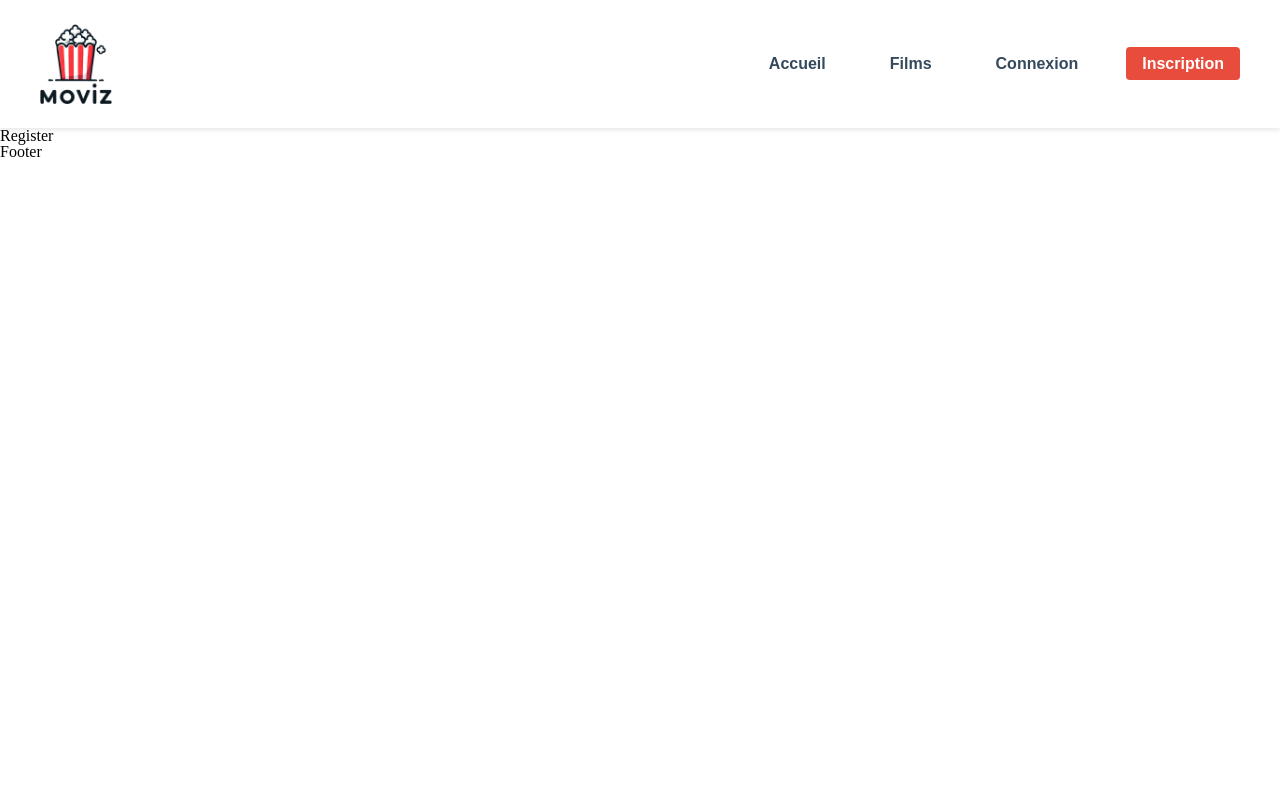
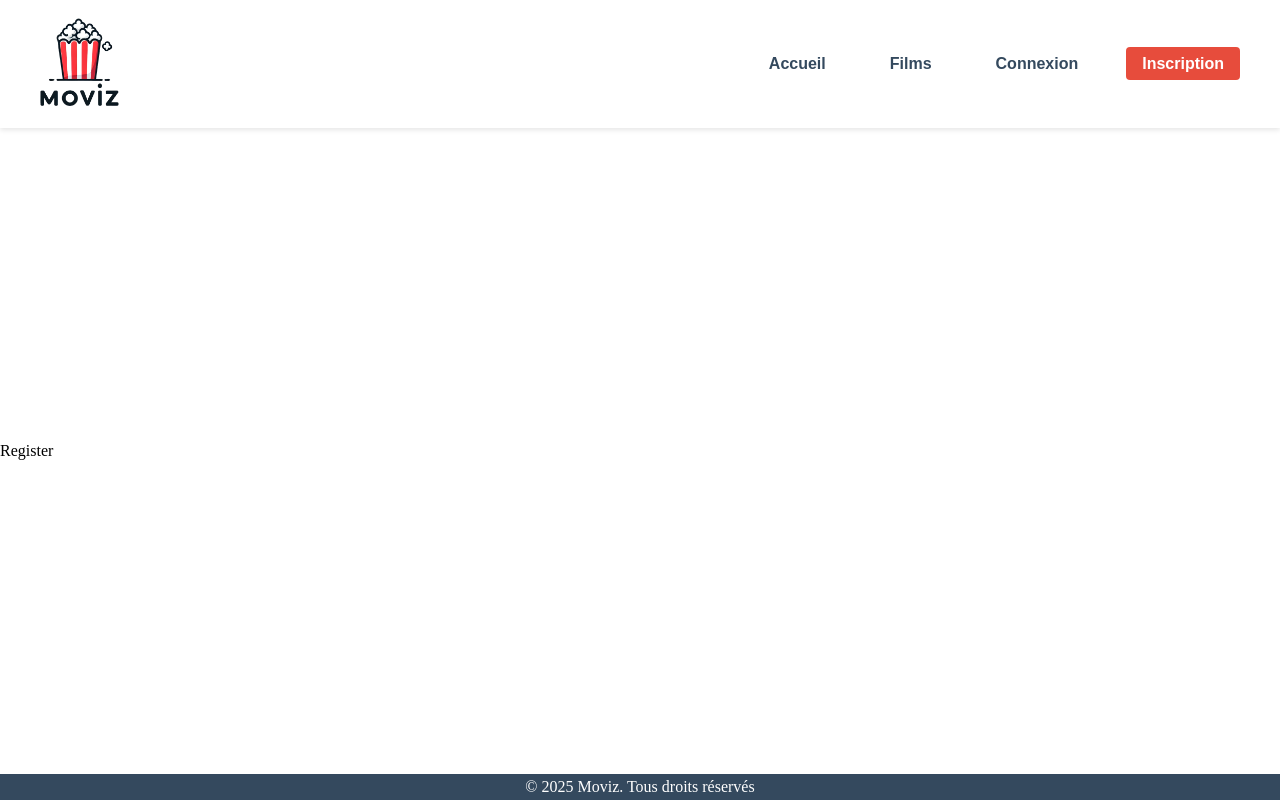
Before and after one commit to louis-stintzy/tp-react, a React (Vite) app: page /register in a window 1280 px wide. Built offline with nearby package versions, Linux system fonts and the light colour scheme.

Commit message:
feat(layout): add footer

```diff
--- a/src/components/Common/Layout/Footer.tsx
+++ /dev/null
@@ -1,5 +0,0 @@
-function Footer() {
-  return <div className="footer">Footer</div>;
-}
-
-export default Footer;
--- /dev/null
+++ b/src/components/Common/Layout/Footer/Footer.css
@@ -0,0 +1,12 @@
+footer {
+  font-family: 'Arial', sans-serif;
+  background-color: #34495e;
+  color: white;
+  text-align: center;
+  padding: 1rem;
+  margin-top: auto;
+}
+
+footer p {
+  line-height: 1.6;
+}
--- /dev/null
+++ b/src/components/Common/Layout/Footer/Footer.tsx
@@ -0,0 +1,11 @@
+import './Footer.css';
+
+function Footer() {
+  return (
+    <footer>
+      <p>© 2025 Moviz. Tous droits réservés</p>
+    </footer>
+  );
+}
+
+export default Footer;
--- /dev/null
+++ b/src/components/Common/Layout/Layout.css
@@ -0,0 +1,6 @@
+.layout {
+  display: flex;
+  flex-direction: column;
+  min-height: 100vh;
+  justify-content: space-between;
+}
--- a/src/components/Common/Layout/Layout.tsx
+++ b/src/components/Common/Layout/Layout.tsx
@@ -1,6 +1,8 @@
 import { ReactNode } from 'react';
 import Navbar from './Navbar/Navbar';
-import Footer from './Footer';
+import Footer from './Footer/Footer';
+
+import './Layout.css';
 
 interface LayoutProps {
   children: ReactNode;
@@ -10,7 +12,7 @@ const Layout = ({ children }: LayoutProps) => {
   return (
     <div className="layout">
       <Navbar />
-      <main className="flex-grow p-4">{children}</main>
+      <main>{children}</main>
       <Footer />
     </div>
   );
--- a/src/components/Common/Layout/Navbar/Navbar.css
+++ b/src/components/Common/Layout/Navbar/Navbar.css
@@ -37,8 +37,9 @@ header {
 }
 
 .nav-logo img {
-  height: 5rem;
+  height: 5.5rem;
   width: auto;
+  margin-bottom: 0.25rem;
 }
 
 /* ----- Navigation Links ----- */
```
